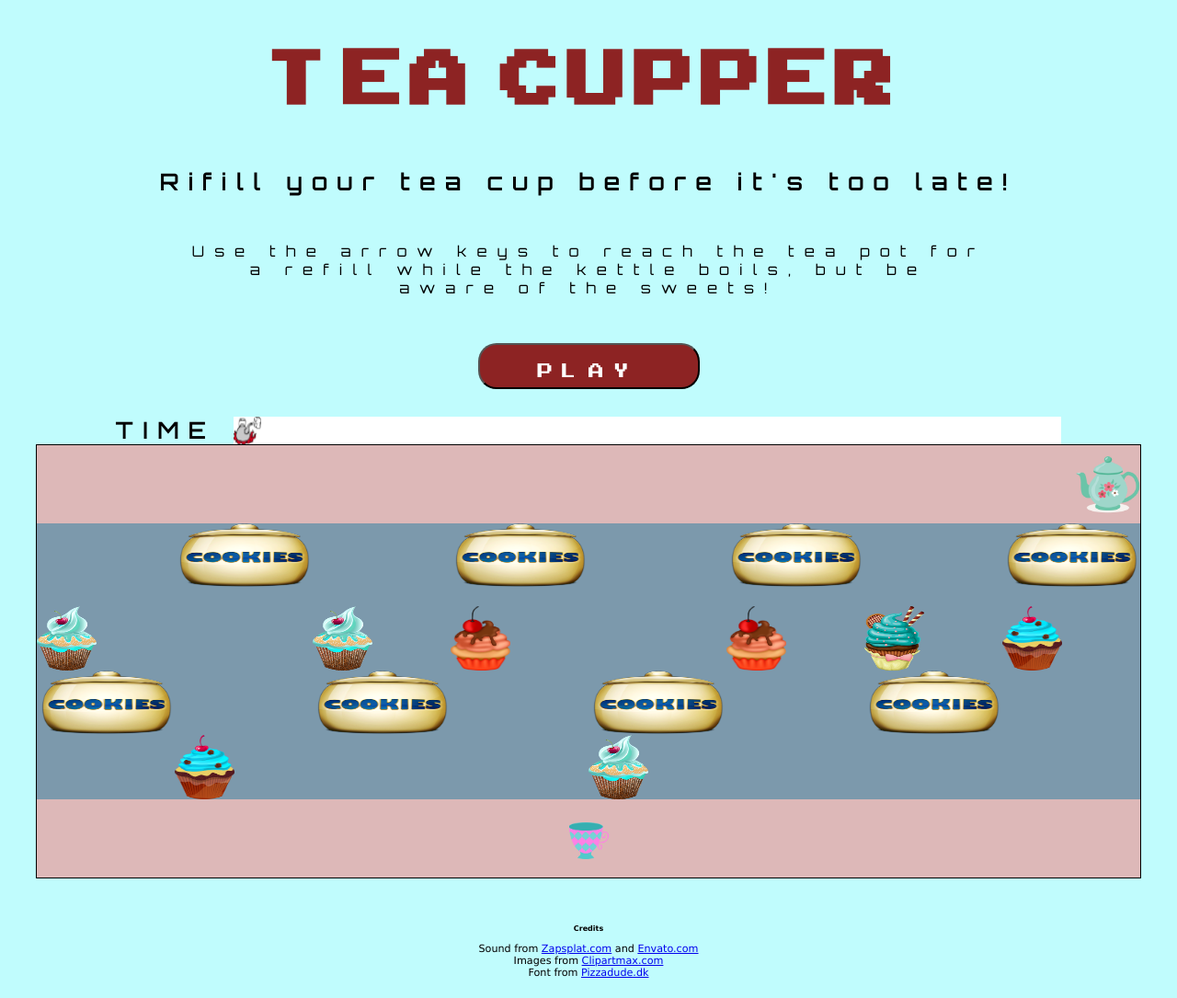
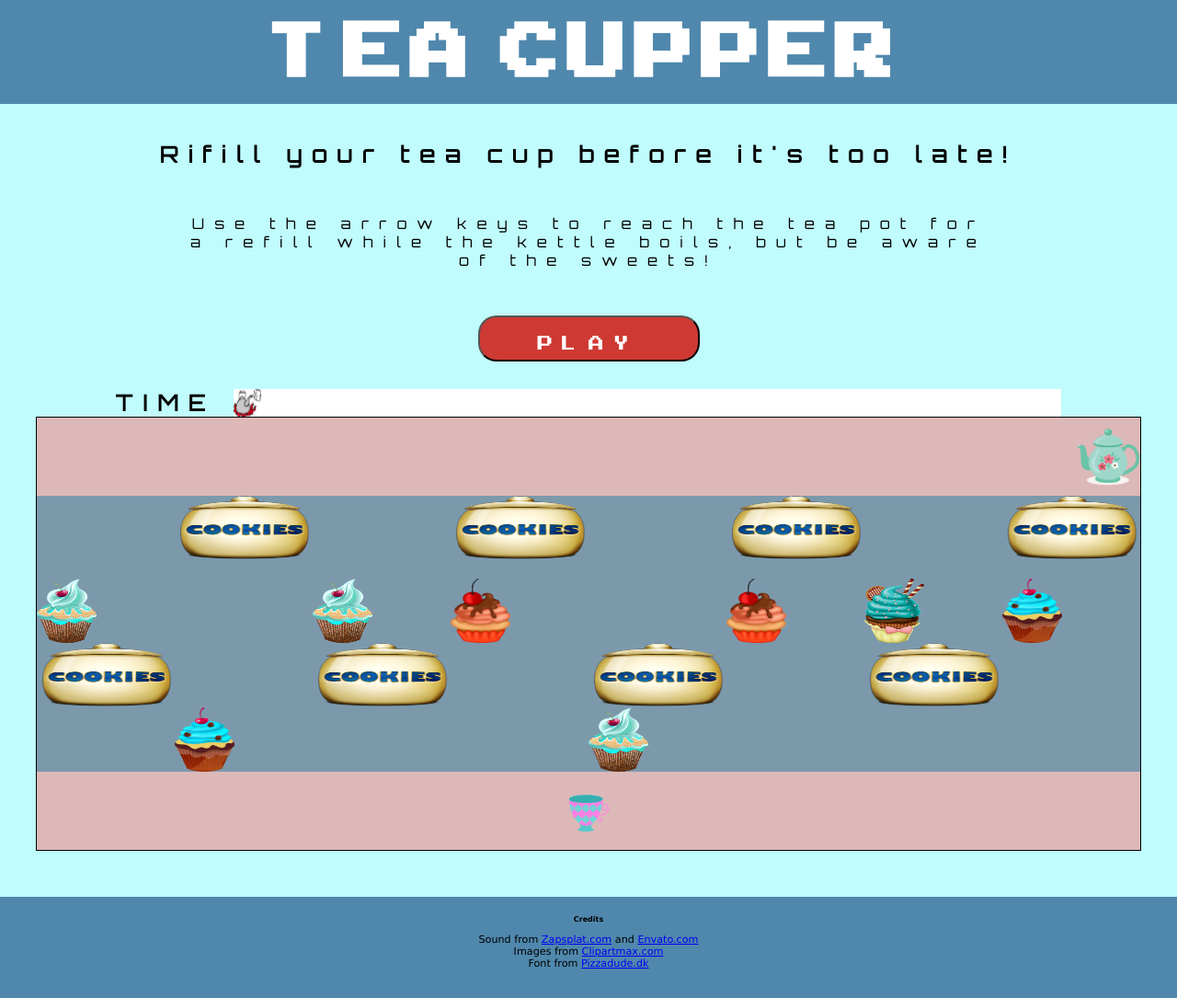
Before and after one commit to claravilla/tea-cupper, a plain HTML site: page index.html in a window 1280 px wide. Shown: the whole page at 92% size. Drawn offline with Linux system fonts and the light colour scheme.

Commit message:
update styling

```diff
--- a/styles/style.css
+++ b/styles/style.css
@@ -7,15 +7,16 @@
       background-color: #c0fcfd;
       font-family: 'Orbitron', sans-serif;
       letter-spacing: 0.7rem;
+      margin:0;
 
   }
 
   h1 {
       font-size: 7rem;
       font-family: arcade;
-      color:rgb(141, 35, 35);
+      color: white;
       text-align: center;
-      margin-top:30px;
+      margin-top:0;
       margin-bottom:40px;
   }
 
@@ -23,6 +24,9 @@
       margin:0;
   }
 
+  header {
+    background-color:  #5088ad;
+  }
 
   main {
       display:flex;
@@ -73,13 +77,13 @@
     color: #FFFFFF;
     text-align: center;
     padding-top:10px;
-    background-color: rgb(141, 35, 35);
+    background-color: rgb(206, 57, 51);
 
 
  }
 
  .btn-game:hover {
-    background: #1C8F23;
+    background: #29a078;
     border-radius: 20px;
 
  }
@@ -113,12 +117,20 @@
 
  /* ---FOOTER STYLING--- */
 
+ footer {
+  width: 100%;
+ }
+
  #credits {
     font-size: 0.7rem;
     font-family: Verdana, Geneva, Tahoma, sans-serif;
     letter-spacing: normal;
-    margin:50px 20px 0 20px;
+    margin-top:50px;
     text-align: center;
+    background-color: #5088ad;
+    padding-top: 20px;
+    padding-bottom:20px;
+
   }
 
   #credits h6 {
```
